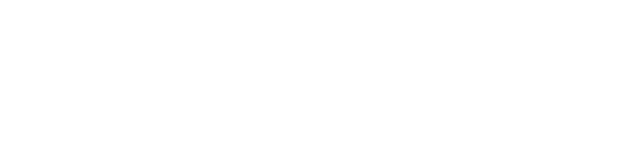
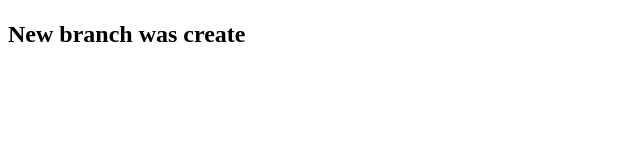
Before and after one commit to HikHame/lessongit, a plain HTML site: page index.html in a window 1280 px wide. Shown: the whole page, without its empty margins (0-640 px from the left). Drawn offline with Linux system fonts and the light colour scheme.

Commit message:
New branch commit

```diff
--- a/index.html
+++ b/index.html
@@ -6,5 +6,6 @@
 </head>
 <body>
     <h1></h1>
+    <h2>New branch was create</h2>
 </body>
 </html>
```
